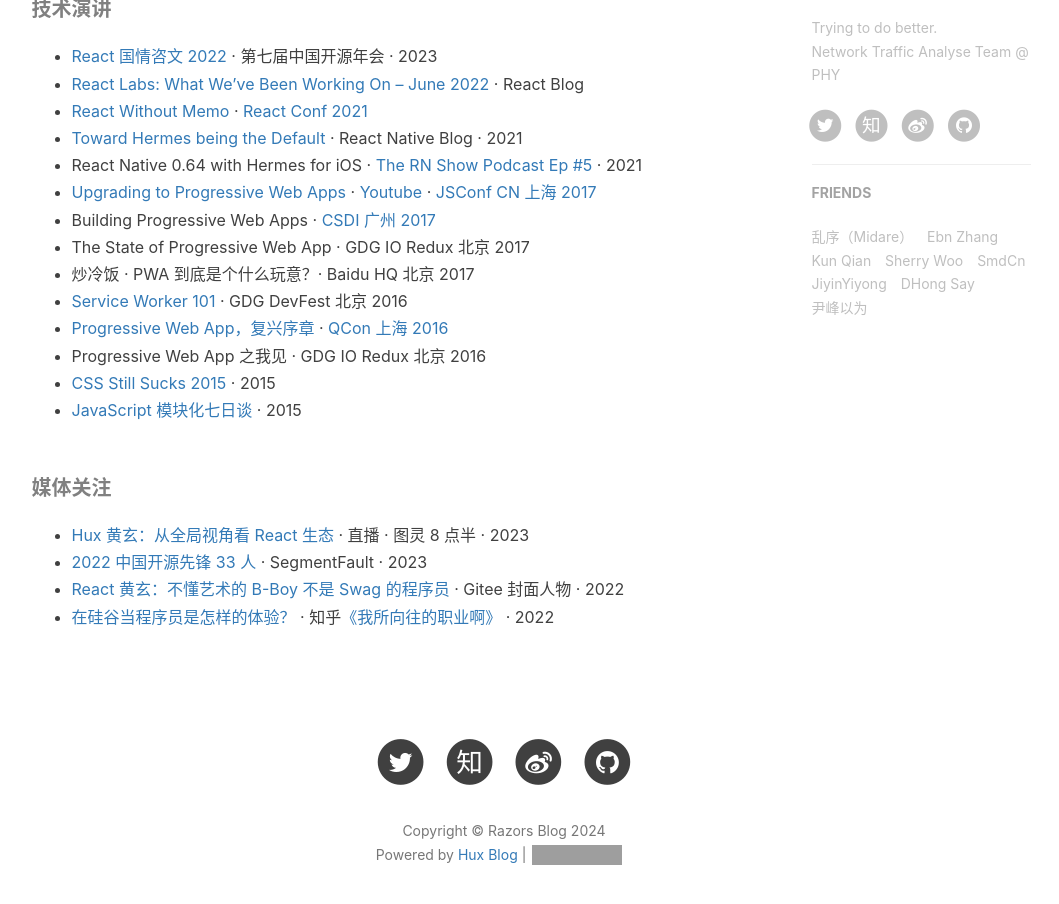
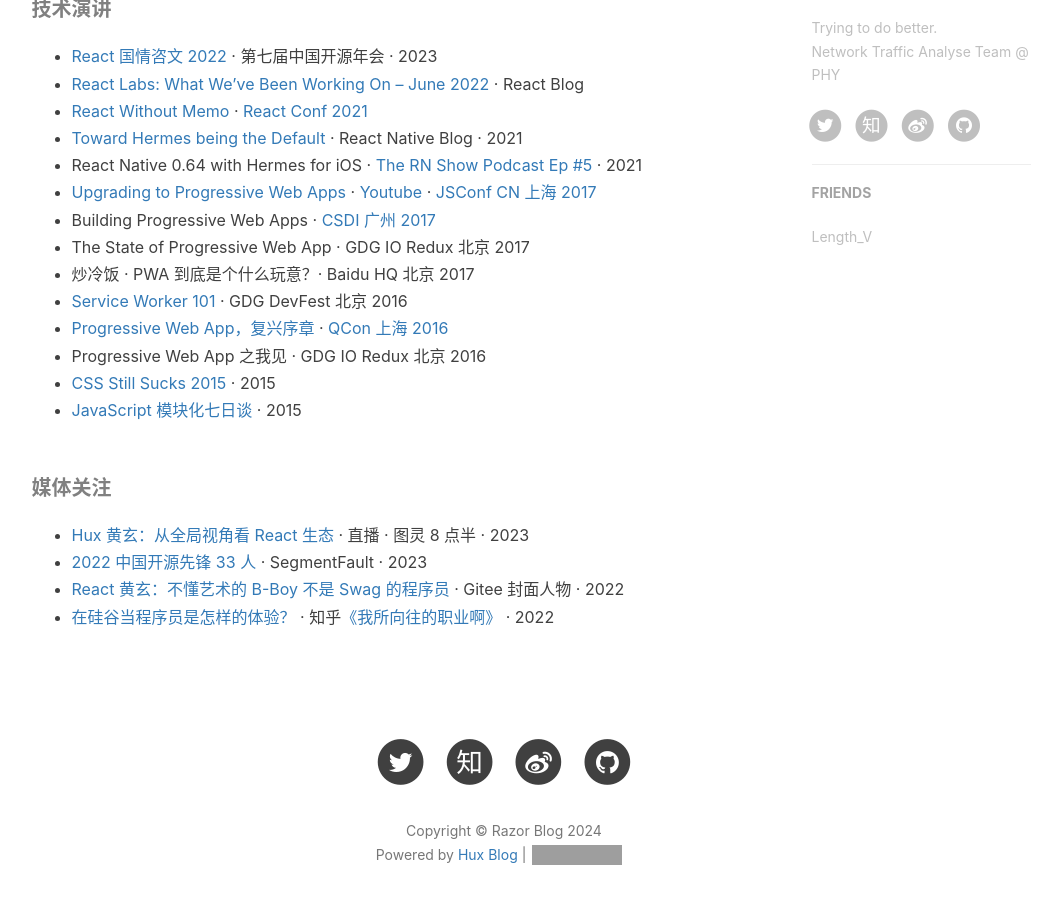
Before and after one commit to IcedLimeTea/IcedLimeTea.github.io, a Jekyll site: the page built from about.html, in a window 1280 px wide and 1400 px high, scrolled down 429 px, cut to the strip 441-1345 px from the top of the window. Shown: the whole strip, without its empty margins (136-1195 px from the left). Built offline with Jekyll 4.4.1, drawn with Linux system fonts in a browser that asks for light colours; nearby versions of some CDN libraries; comment, search, counter and statistics services are not loaded; some of the changed text lies outside the part shown; grey boxes are pictures that could not be loaded.

Commit message:
update post

```diff
--- a/_config.yml
+++ b/_config.yml
@@ -1,10 +1,10 @@
 # Site settings
-title: Razors Blog
-SEOTitle: Razors的博客 | Razors Blog
+title: Razor Blog
+SEOTitle: Razor的博客 | Razor Blog
 header-img: img/home-bg.jpg
 email: 2027831745@qq.com
-description: "这里是 Razors 的个人博客，与你一起发现流量的世界 "
-keyword: "Razors, 流量, Hux, 鬼栈, huxpro, @huxpro, 黄玄的博客, Hux Blog, 博客, 个人网站, 互联网, Web, JavaScript, React, React Native, 前端, 设计"
+description: "这里是 Razor 的个人博客，与你一起发现流量的世界 "
+keyword: "Razor, 流量, Hux, 鬼栈, huxpro, @huxpro, 黄玄的博客, Hux Blog, 博客, 个人网站, 互联网, Web, JavaScript, React, React Native, 前端, 设计"
 url: "https://icedlimetea.github.io/" # your host, for absolute URL
 baseurl: "" # for example, '/blog' if your blog hosted on 'host/blog'
 
@@ -15,7 +15,7 @@ future: true
 RSS: false
 weibo_username: huxpro
 zhihu_username: huxpro
-github_username: huxpro
+github_username: IcedLimeTea
 twitter_username: huxpro
 #facebook_username:  huxpro
 #linkedin_username:  firstname-lastname-idxxxx
@@ -59,7 +59,7 @@ kramdown:
       start_line: 1
 
 # Disqus settings
-disqus_username: hux
+disqus_username: Razor
 
 # Netease settings
 netease_comment: false
@@ -91,12 +91,5 @@ page-mathjax: false
 # Friends
 friends:
   [
-    { title: "乱序（Midare）", href: "http://mida.re/" },
-    { title: "Ebn Zhang", href: "https://ebnbin.dev/" },
-    { title: "Kun Qian", href: "http://kunq.me" },
-    { title: "Sherry Woo", href: "https://sherrywoo.me/" },
-    { title: "SmdCn", href: "http://blog.smdcn.net" },
-    { title: "JiyinYiyong", href: "http://tiye.me/" },
-    { title: "DHong Say", href: "http://dhong.co" },
-    { title: "尹峰以为", href: "http://ingf.github.io/" },
+    { title: "Length_V", href: "https://blog.csdn.net/qq_52828510?type=blog" },
   ]
```
